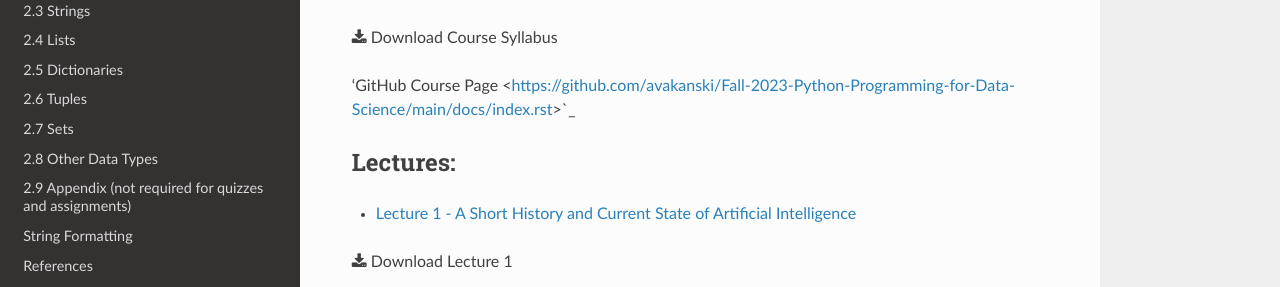
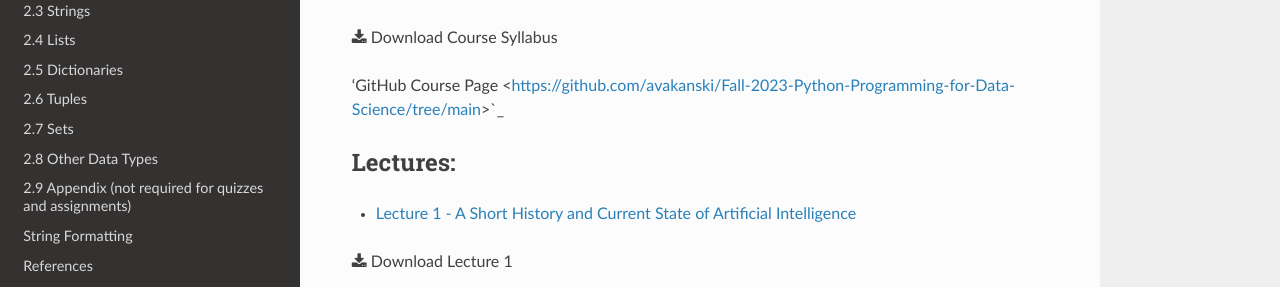
Before and after one commit to avakanski/Fall-2023-Python-Programming-for-Data-Science, a Sphinx documentation site: the page built from docs/index.rst, in a window 1280 px wide and 900 px high. Shown: the part 363-650 px from the top of the window. Built offline with Sphinx 7.4.7 and the Read the Docs theme 2.0.0, drawn with Linux system fonts in a browser that asks for light colours; some of the changed lines change nothing that is shown.

Commit message:
Update index.rst

```diff
--- a/docs/index.rst
+++ b/docs/index.rst
@@ -11,7 +11,7 @@ Semester: Fall 2023 (August 21 – December 15)
 
 :download:`Download Course Syllabus <_static/CS_404_504-ST_Python_Programming_for_Data_Science-Syllabus.pdf>`
 
-'GitHub Course Page <https://github.com/avakanski/Fall-2023-Python-Programming-for-Data-Science/main/docs/index.rst>`_
+'GitHub Course Page <https://github.com/avakanski/Fall-2023-Python-Programming-for-Data-Science/tree/main>`_
 
 Lectures:
 ---------
```
